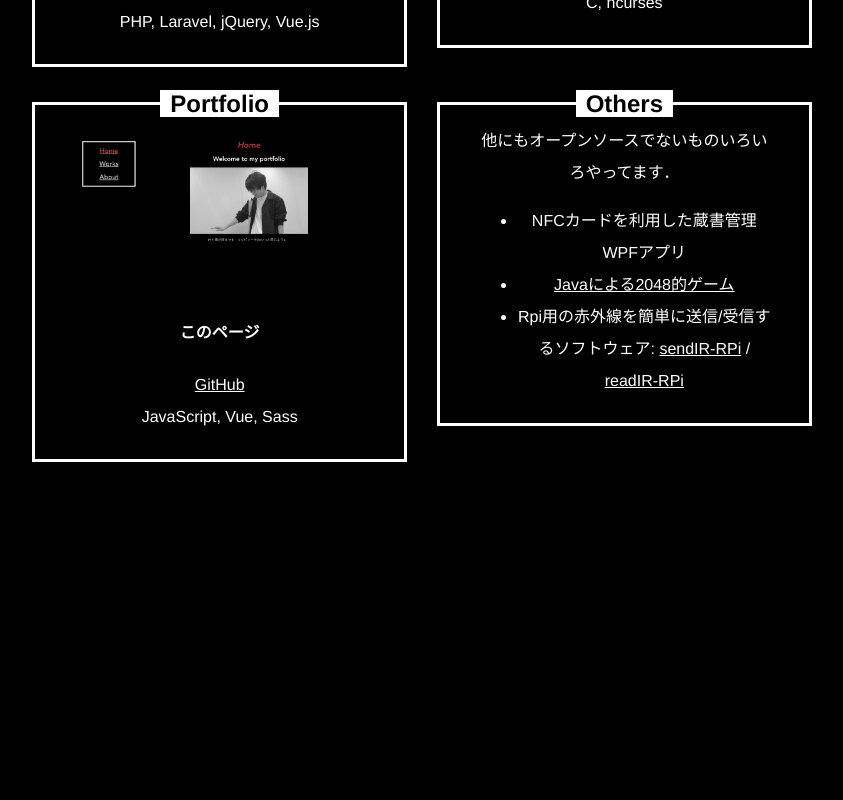
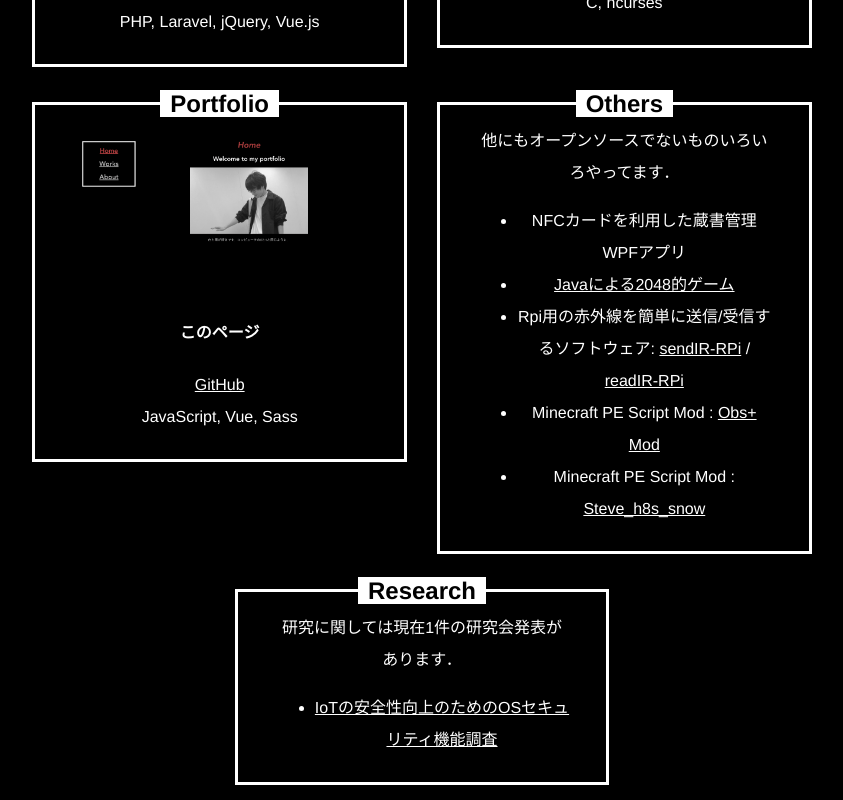
Before and after one commit to bean1310/portfolio, a Vue app: page /works in a window 1280 px wide. Shown: the part 480-1280 px from the top of the page, without its empty margins (346-1189 px from the left). Before the commit the page ends 957 px from the top, so only its background shows below. Built offline with nearby package versions, Linux system fonts and the light colour scheme.

Commit message:
情報追加

```diff
--- a/src/views/About.vue
+++ b/src/views/About.vue
@@ -5,6 +5,7 @@
       title="Basic Info"
       content="
        （よく使う）ハンドルネーム：BEAN<br>
+       （信じるかどうか任せますが）本名：松下 意悟<br>
        所属：立命館大学大学院 情報理工学研究科<br>
        研究キーワード：IoT, OS, セキュリティ
       " />
--- a/src/views/works.vue
+++ b/src/views/works.vue
@@ -47,6 +47,19 @@
                         <li>NFCカードを利用した蔵書管理WPFアプリ</li>
                         <li><a href="https://github.com/bean1310/2048-java-practice" target="_blank" rel="noopener">Javaによる2048的ゲーム</a></li>
                         <li>Rpi用の赤外線を簡単に送信/受信するソフトウェア: <a href="https://github.com/bean1310/sendIR-RPi">sendIR-RPi</a> / <a href="https://github.com/bean1310/readIR-RPi">readIR-RPi</a>
+                        <li>Minecraft PE Script Mod : <a href="http://zns5.web.fc2.com/obs_ja.html" target="_blank" rel="noopener">Obs+ Mod</a></li>
+                        <li>Minecraft PE Script Mod : <a href="http://zns5.web.fc2.com/shs_ja.html" target="_blank" rel="noopener">Steve_h8s_snow</a></li>
+                    </ul>
+                '
+                box-width='40%'
+
+            />
+            <textbox
+                title="Research"
+                content='
+                    <p>研究に関しては現在1件の研究会発表があります．</p>
+                    <ul>
+                        <li><a href="http://id.nii.ac.jp/1001/00203880" target="_blank" rel="noopener">IoTの安全性向上のためのOSセキュリティ機能調査<a/></li>
                     </ul>
                 '
                 box-width='40%'
```
